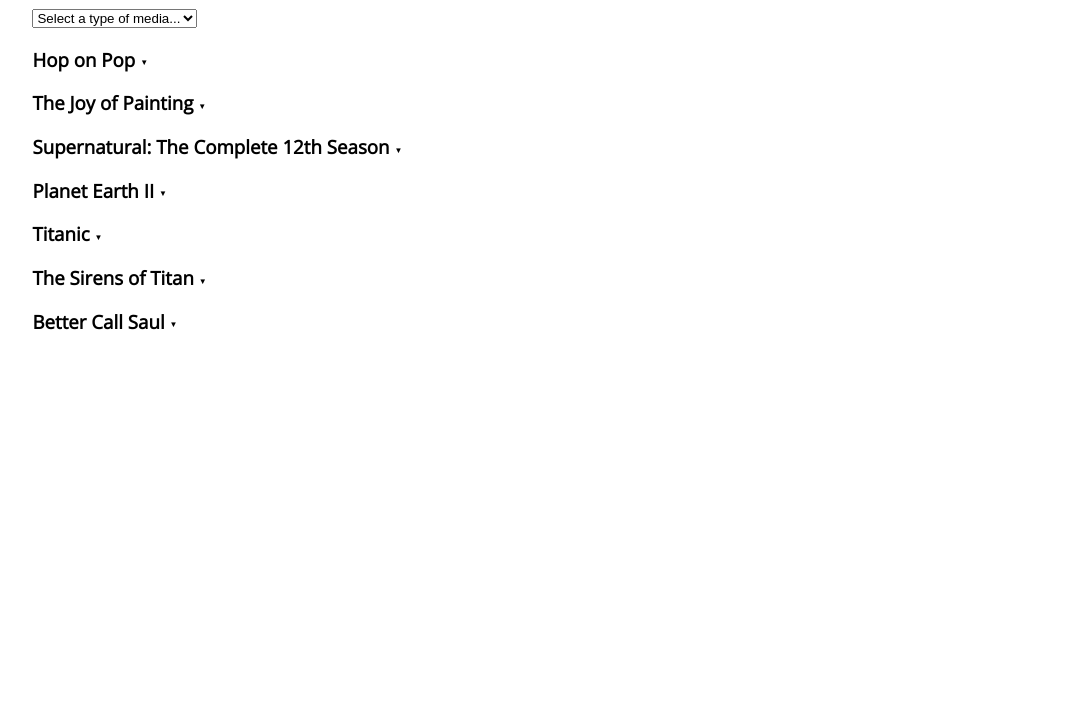
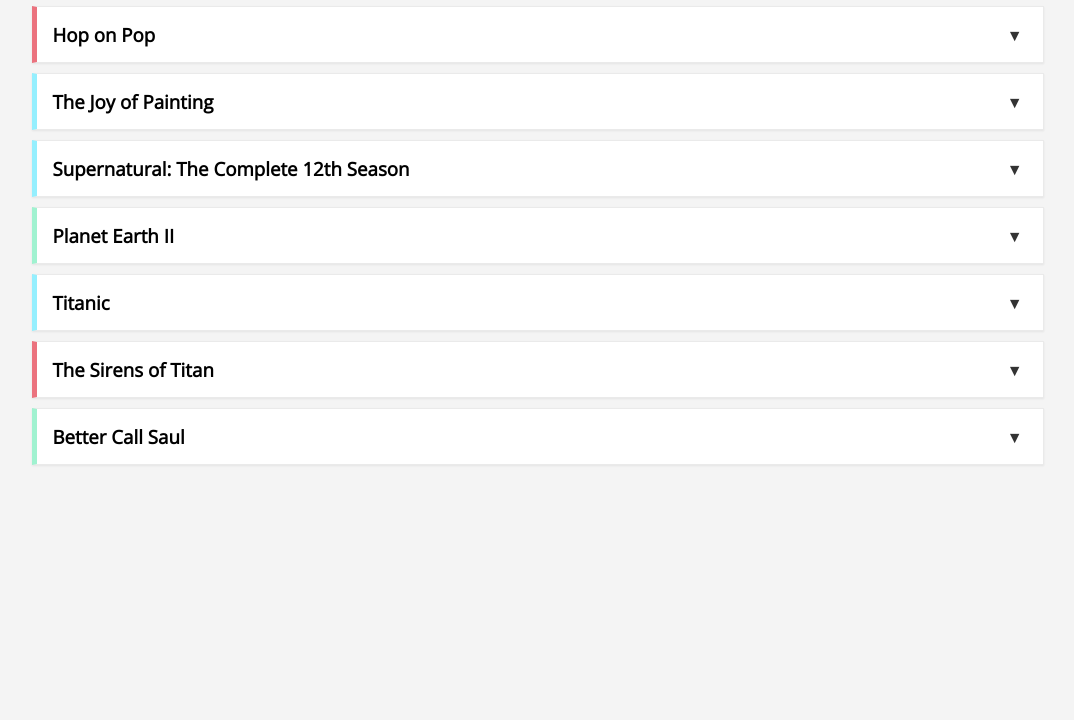
Before and after one commit to trezp/vue-accordion, a plain HTML site: page index.html in a window 1280 px wide. Shown: the part 80-800 px from the top of the page, without its empty margins (102-1176 px from the left). Drawn offline with nearby package versions, Linux system fonts and the light colour scheme.

Commit message:
added styles from designer

```diff
--- a/index.html
+++ b/index.html
@@ -16,18 +16,15 @@
         <option value="">Select a type of media...</option>
         <option v-for="item in uniqueItemsList">{{item}}</option>
       </select>
-      <ul>
-        <li v-for="media in mediaList">
-          <h3
+       <ul>
+        <li v-for="media in mediaList"
             v-on:click="toggleDetails(media)"
             v-show="type === '' || type === media.type"
-            v-bind:class="{ less: media.showDetail, more: !media.showDetail}">
-            {{ media.title }}
-          </h3>
-
+            v-bind:class="[{ less: media.showDetail, more: !media.showDetail }, media.type.toLowerCase()]">
+          <h3>{{ media.title }}</h3>
           <div v-show="media.showDetail">
             <p v-text="media.description"></p>
-            <p v-if="media.contributor">By: {{ media.contributor }}</p>
+            <p class="byline" v-if="media.contributor">By: {{ media.contributor }}</p>
           </div>
         </li>
       </ul>
--- a/styles.css
+++ b/styles.css
@@ -1,11 +1,13 @@
 body {
   font-family: 'Open Sans', sans-serif;
+  background: #f4f4f4;
 }
 
 .container {
   max-width: 80%;
   margin: auto;
   min-height: initial;
+  position: relative;
 }
 
 .container > div {
@@ -14,18 +16,33 @@
 
 h3 {
   cursor: pointer;
+  display: inline;
+}
+
+p{
+  color: #333;
 }
 
 .more:after {
   content: "\25BC";
-  vertical-align: middle;
   font-size: 8px;
+  position: absolute;
+  right: 20px;
+  top: 50%;
+  margin-top: -10px;
+  font-size: 16px;
+  color: #333;
 }
 
 .less:after {
   content: "\25B2";
-  vertical-align: middle;
   font-size: 8px;
+  position: absolute;
+  right: 20px;
+  top: 50%;
+  margin-top: -10px;
+  font-size: 16px;
+  color: #333;
 }
 
 ul {
@@ -33,3 +50,52 @@
   padding-left: 0;
   border-radius: 5px;
 }
+
+li{
+  border: #eaeaea solid 1px;
+  margin: 10px 0;
+  padding: 15px;
+  border-left: #95effe solid 5px;
+  position: relative;
+  background: #fff;
+  -webkit-box-shadow: 0 1px 2px rgba(0,0,0,0.07);
+  -moz-box-shadow: 0 1px 2px rgba(0,0,0,0.07);
+  box-shadow: 0 1px 2px rgba(0,0,0,0.07);
+}
+
+li.book{
+  border-left: #eb727e solid 5px;
+}
+
+li.streaming{
+  border-left: #a0f2d0 solid 5px;
+}
+
+.byline{
+  font-size: 14px;
+  font-style: italic;
+}
+
+select {
+    position: absolute;
+    right: 0;
+    top: 5px;
+   -webkit-appearance: button;
+   -webkit-border-radius: 2px;
+   -webkit-box-shadow: 0px 1px 3px rgba(0, 0, 0, 0.1);
+   -webkit-padding-end: 20px;
+   -webkit-padding-start: 2px;
+   -webkit-user-select: none;
+   background-image: url(img/arrow.png), -webkit-linear-gradient(#fff, #fff 40%, #fff);
+   background-position: 97% center;
+   background-repeat: no-repeat;
+   border: 1px solid #eaeaea;
+   color: #555;
+   font-size: inherit;
+   overflow: hidden;
+   padding: 5px 10px;
+   text-overflow: ellipsis;
+   white-space: nowrap;
+   width: 300px;
+   outline: none;
+}
```
